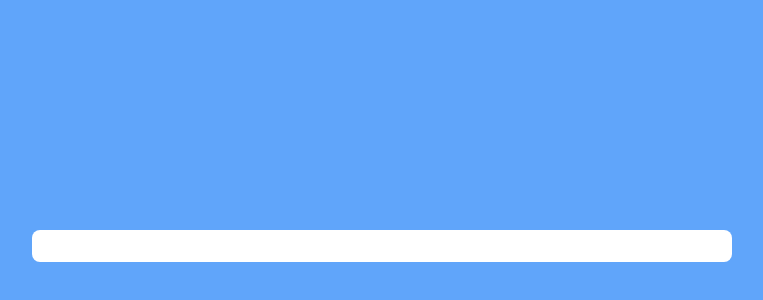
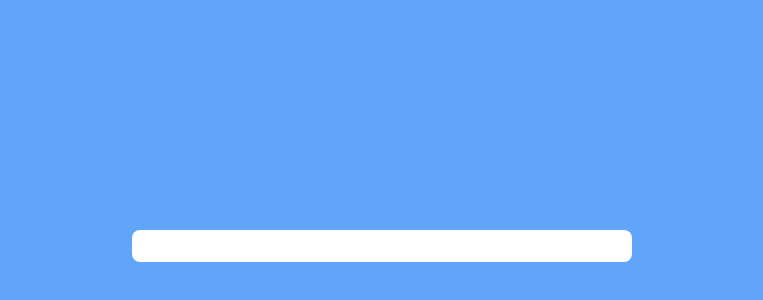
Before and after one commit to ajormoses/todoApp, a React (Vite) app: page / in a window 1280 px wide. Shown: the part 154-454 px from the top of the page, without its empty margins (258-1021 px from the left). Built offline with nearby package versions, Linux system fonts and the light colour scheme.

Commit message:
refactor: Update Calc component width in Calc.tsx

```diff
--- a/src/Components/Calc.tsx
+++ b/src/Components/Calc.tsx
@@ -4,7 +4,7 @@ const Calc = () => {
   return (
     <div className="container">
       <div className="flex items-center justify-center h-screen">
-        <div className="rounded-lg p-4 bg-white w-full max-w-[700px] flex flex-col gap-4"></div>
+        <div className="rounded-lg p-4 bg-white w-full max-w-[500px] flex flex-col gap-4"></div>
       </div>
     </div>
   );
```
